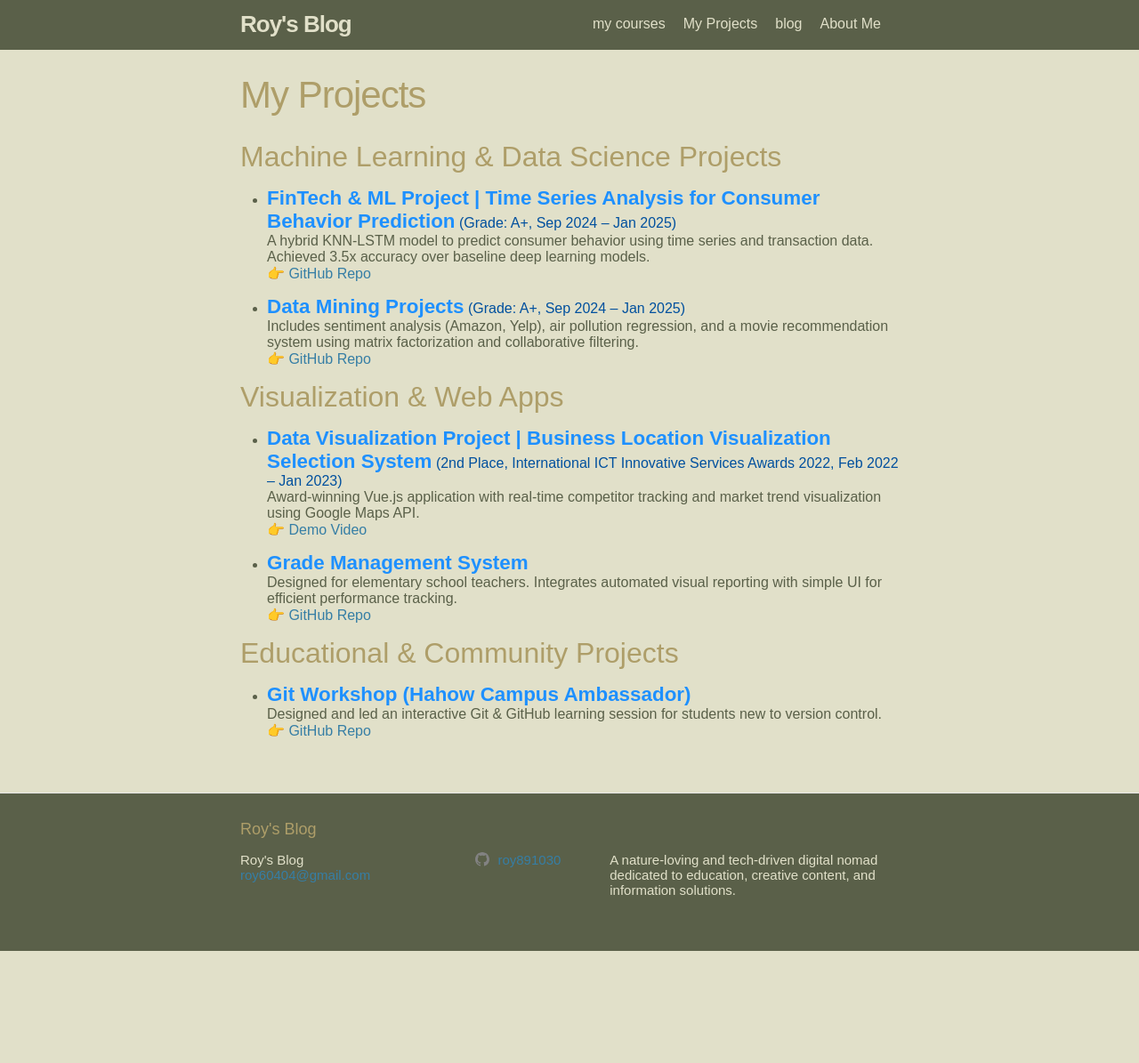
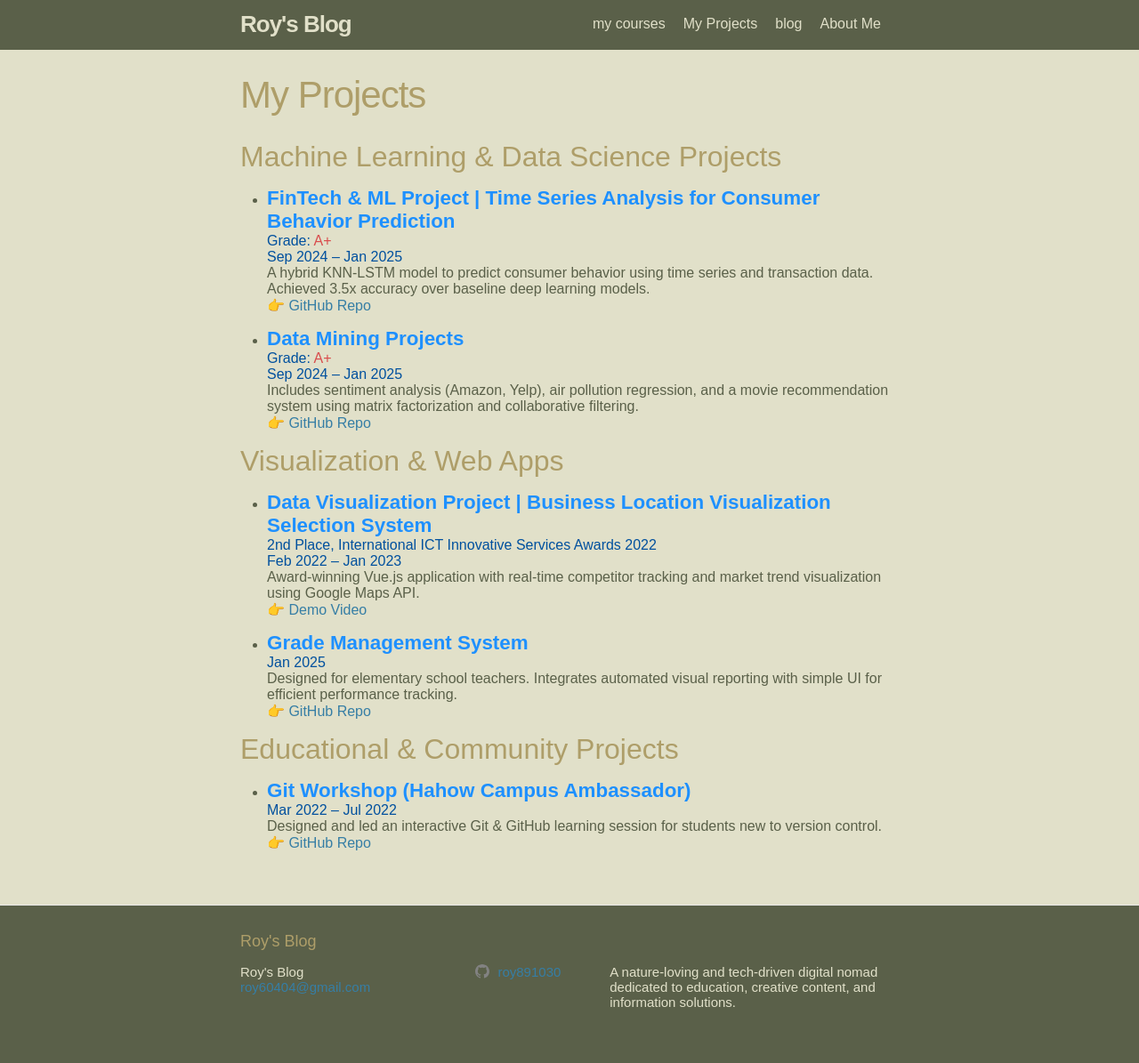
Before and after one commit to roy891030/roy891030.github.io, a Jekyll site: the page built from projects.md, in a window 1280 px wide. Shown: the whole page at 89% size. Built offline with Jekyll 4.4.1, drawn with Linux system fonts in a browser that asks for light colours; some web fonts are replaced; before the commit the page ends 1069 px from its top, so only the background shows below that.

Commit message:
5/30 改了about me, projects

```diff
--- a/projects.md
+++ b/projects.md
@@ -6,26 +6,35 @@ permalink: /projects/
 
 ## Machine Learning & Data Science Projects
 
-- <span style="color:#1e90ff; font-size: 1.4em; font-weight: bold;">FinTech & ML Project | Time Series Analysis for Consumer Behavior Prediction</span> <span style="color:#00509e;">(Grade: A+, Sep 2024 – Jan 2025)</span>
+- <span style="color:#1e90ff; font-size: 1.4em; font-weight: bold;">FinTech & ML Project | Time Series Analysis for Consumer Behavior Prediction</span>
+  <span style="color:#00509e;">Grade: <span style="color:#d94c4c;">A+</span>
+  Sep 2024 – Jan 2025</span>
   A hybrid KNN-LSTM model to predict consumer behavior using time series and transaction data. Achieved 3.5x accuracy over baseline deep learning models.
   👉 [GitHub Repo](https://github.com/roy891030/Forecasting-Consumer-Spending-Amounts-Using-Machine-Learning-and-Time-Series-Analysis)
 
-- <span style="color:#1e90ff; font-size: 1.4em; font-weight: bold;">Data Mining Projects</span> <span style="color:#00509e;">(Grade: A+, Sep 2024 – Jan 2025)</span>
+- <span style="color:#1e90ff; font-size: 1.4em; font-weight: bold;">Data Mining Projects</span>
+  <span style="color:#00509e;">Grade: <span style="color:#d94c4c;">A+</span>
+  Sep 2024 – Jan 2025</span>
   Includes sentiment analysis (Amazon, Yelp), air pollution regression, and a movie recommendation system using matrix factorization and collaborative filtering.
   👉 [GitHub Repo](https://github.com/roy891030/11301_NYCU_dataMining)
 
+
 ## Visualization & Web Apps
 
-- <span style="color:#1e90ff; font-size: 1.4em; font-weight: bold;">Data Visualization Project | Business Location Visualization Selection System</span> <span style="color:#00509e;">(2nd Place, International ICT Innovative Services Awards 2022, Feb 2022 – Jan 2023)</span>
+- <span style="color:#1e90ff; font-size: 1.4em; font-weight: bold;">Data Visualization Project | Business Location Visualization Selection System</span>
+  <span style="color:#00509e;">2nd Place, International ICT Innovative Services Awards 2022
+  Feb 2022 – Jan 2023</span>
   Award-winning Vue.js application with real-time competitor tracking and market trend visualization using Google Maps API.
   👉 [Demo Video](https://www.youtube.com/watch?v=KlLPIF9VngA)
 
 - <span style="color:#1e90ff; font-size: 1.4em; font-weight: bold;">Grade Management System</span>
+  <span style="color:#00509e;">Jan 2025</span>
   Designed for elementary school teachers. Integrates automated visual reporting with simple UI for efficient performance tracking.
   👉 [GitHub Repo](https://github.com/roy891030/grade-system)
 
 ## Educational & Community Projects
 
 - <span style="color:#1e90ff; font-size: 1.4em; font-weight: bold;">Git Workshop (Hahow Campus Ambassador)</span>
+  <span style="color:#00509e;">Mar 2022 – Jul 2022</span>
   Designed and led an interactive Git & GitHub learning session for students new to version control.
-  👉 [GitHub Repo](https://github.com/roy891030/git-workshop)
+  👉 [GitHub Repo](https://www.youtube.com/watch?v=DMU7okLevNE)
```
